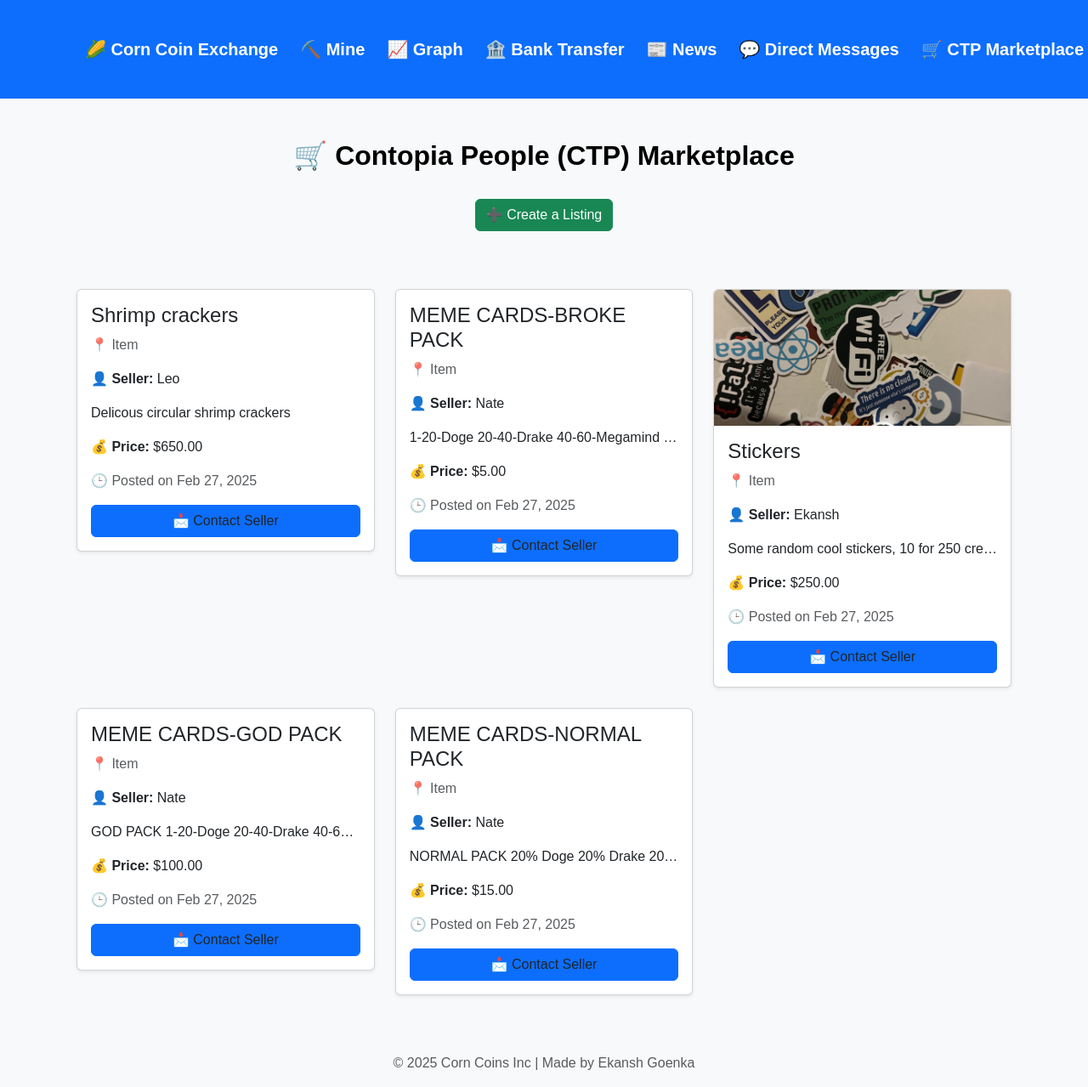
After one commit to Ekansh38/CornCoins, a Django app: page /marketplace/ in a window 1280 px wide. The commit adds this page. Shown: the whole page at 85% size. Run offline with Django 5.2, Linux system fonts and the light colour scheme; data comes from the database, SQL or seed files in the repository; both versions use the stored data as it was after the commit.

Commit message:
marketplace

```diff
--- a/bank/admin.py
+++ b/bank/admin.py
@@ -1,5 +1,5 @@
 from django.contrib import admin
-from .models import Account, Order, Market, NewsArticle, DirectMessage, GlobalChatMessage, MarketPriceHistory
+from .models import Account, Order, Market, NewsArticle, DirectMessage, GlobalChatMessage, MarketPriceHistory,MarketplaceListing
 
 
 class AccountAdmin(admin.ModelAdmin):
@@ -61,3 +61,4 @@ admin.site.register(NewsArticle, NewsArticleAdmin)
 admin.site.register(DirectMessage, DirectMessageAdmin)
 admin.site.register(GlobalChatMessage, GlobalChatAdmin)
 admin.site.register(MarketPriceHistory)
+admin.site.register(MarketplaceListing)
--- a/bank/models.py
+++ b/bank/models.py
@@ -128,3 +128,30 @@ class GlobalChatMessage(models.Model):
 
     def __str__(self):
         return f"Global Message from {self.sender.name}: {self.content[:30]}"
+
+
+
+
+
+class MarketplaceListing(models.Model):
+    LISTING_TYPES = [
+        ("item", "Item for Sale"),
+        ("job", "Job Offer"),
+    ]
+
+    seller = models.ForeignKey("Account", on_delete=models.CASCADE)
+    title = models.CharField(max_length=255)
+    description = models.TextField()
+    listing_type = models.CharField(max_length=10, choices=LISTING_TYPES)
+    price = models.DecimalField(max_digits=10, decimal_places=2, null=True, blank=True)
+    image = models.ImageField(upload_to="market_images/", null=True, blank=True)
+    created_at = models.DateTimeField(default=now)
+    is_active = models.BooleanField(default=True)  # Mark as sold/completed
+
+    def close_listing(self):
+        """Marks the listing as inactive (closed)."""
+        self.is_active = False
+        self.save()
+
+    def __str__(self):
+        return f"{self.title} - {self.seller.name}"
--- a/bank/templates/bank/graph.html
+++ b/bank/templates/bank/graph.html
@@ -59,6 +59,7 @@
         <a class="navbar-brand" href="/bank-transfer/">🏦 Bank Transfer</a>
         <a class="navbar-brand" href="/news/">📰 News</a>
 	<a class="navbar-brand" href="/dm/">💬 Direct Messages</a>
+	<a class="navbar-brand" href="/marketplace/">🛒 CTP Marketplace</a>
       </div>
     </nav>
 
--- a/bank/templates/bank/mining.html
+++ b/bank/templates/bank/mining.html
@@ -18,6 +18,7 @@
         <a class="navbar-brand" href="/bank-transfer/">🏦 Bank Transfer</a>
         <a class="navbar-brand" href="/news/">📰 News</a>
 	<a class="navbar-brand" href="/dm/">💬 Direct Messages</a>
+	<a class="navbar-brand" href="/marketplace/">🛒 CTP Marketplace</a>
       </div>
     </nav>
 
--- a/bank/templates/base.html
+++ b/bank/templates/base.html
@@ -22,6 +22,7 @@
         <a class="navbar-brand" href="/bank-transfer/">🏦 Bank Transfer</a>
         <a class="navbar-brand" href="/news/">📰 News</a>
         <a class="navbar-brand" href="/dm/">💬 Direct Messages</a>
+        <a class="navbar-brand" href="/marketplace/">🛒 CTP Marketplace</a>
       </div>
     </nav>
 
--- /dev/null
+++ b/bank/templates/marketplace/home.html
@@ -0,0 +1,132 @@
+{% extends "base.html" %}
+{% block content %}
+
+<br>
+<br>
+    <h2 class="text-center fw-bold">🛒 Contopia People (CTP) Marketplace</h2>
+<br>
+    <div class="text-center mb-3">
+        <a href="{% url 'add_listing' %}" class="btn btn-success">➕ Create a Listing</a>
+    </div>
+
+
+
+
+<div class="container mt-5">
+    <div class="row">
+        {% for listing in listings %}
+        <div class="col-md-4">
+   <a href="{% url 'listing_detail' listing.id %}" class="text-decoration-none">
+            <div class="card shadow-sm mb-4 listing-card">
+                {% if listing.image %}
+                <img src="{{ listing.image.url }}" class="card-img-top listing-image" alt="Listing Image">
+                {% endif %}
+                <div class="card-body listing-body">
+                    <h4 class="card-title">{{ listing.title }}</h4>
+                    <p class="text-muted">📍 {{ listing.listing_type|title }}</p>
+                    <p><strong>👤 Seller:</strong> {{ listing.seller.name }}</p>
+
+                    <p class="listing-description">{{ listing.description|truncatechars:100 }}</p>
+
+                    {% if listing.price %}
+                    <p><strong>💰 Price:</strong> ${{ listing.price|floatformat:2 }}</p>
+                    {% endif %}
+
+                    <p class="text-muted">🕒 Posted on {{ listing.created_at|date:"M d, Y" }}</p>
+
+                    <a href="{% url 'contact_seller' listing.id %}" class="btn btn-primary text-white" style="color: white; id="contact-button">📩 Contact Seller</a>
+
+                    {% if listing.seller.id == request.session.account_id and listing.is_active %}
+                    <button class="btn btn-danger mt-2 w-100 close-listing-btn" onclick="closeListing({{ listing.id }})">
+                        Close Listing
+                    </button>
+                    {% endif %}
+                </div>
+            </div>
+        </div>
+   </a>
+        {% empty %}
+        <p class="text-center">No listings available.</p>
+        {% endfor %}
+    </div>
+
+
+
+</div>
+<script>
+function closeListing(listingId) {
+    if (!confirm("Are you sure you want to close this listing?")) return;
+
+    fetch(`/marketplace/close/${listingId}/`, {
+        method: "POST",
+        headers: { "X-CSRFToken": "{{ csrf_token }}" }
+    })
+    .then(response => response.json())
+    .then(data => {
+        if (data.error) {
+            alert("❌ " + data.error);
+        } else {
+            alert("✅ Listing closed!");
+            location.reload();  // Refresh page
+        }
+    })
+    .catch(error => console.error("Error:", error));
+}
+</script>
+
+<style>
+
+.listing-card {
+    min-width: 300px;
+    max-height: 500px;
+    display: flex;
+    flex-direction: column;
+    overflow: hidden;
+}
+
+.listing-image {
+    max-height: 160px;
+    object-fit: cover;
+}
+
+.listing-body {
+    flex-grow: 1;
+    display: flex;
+    flex-direction: column;
+}
+
+.listing-description {
+    flex-grow: 1;
+    overflow: hidden;
+    text-overflow: ellipsis;
+    white-space: nowrap;
+}
+
+.close-listing-btn {
+    margin-top: auto;
+}
+
+
+
+.listing-card a {
+    text-decoration: none !important; /* Remove underline */
+    color: inherit !important; /* Prevent color change on hover */
+}
+
+
+
+.listing-card a:hover {
+    color: inherit !important; /* Prevent color change on hover */
+}
+
+.listing-card {
+    transition: transform 0.2s ease-in-out; /* Smooth scaling effect */
+}
+
+.listing-card:hover {
+    transform: scale(1.05); /* Grows 5% bigger on hover */
+}
+
+</style>
+
+{% endblock %}
--- a/bank/urls.py
+++ b/bank/urls.py
@@ -32,6 +32,15 @@ urlpatterns = [
     path("dm/history/<int:user_id>/", get_dm_history, name="get_dm_history"),  # ✅ Fetch past messages
     path("global/send/", send_global_message, name="send_global"),
     path("messages/update/", get_new_messages, name="get_new_messages"),
+
+    path("marketplace/", marketplace_home, name="marketplace_home"),
+    path("marketplace/add/", add_listing, name="add_listing"),
+    path("marketplace/contact/<int:listing_id>/", contact_seller, name="contact_seller"),
+    path("marketplace/close/<int:listing_id>/", close_listing, name="close_listing"),
+    path("marketplace/<int:listing_id>/", listing_detail_view, name="listing_detail"),
+
+
+
 ]
 
 if settings.DEBUG:
--- a/bank/views.py
+++ b/bank/views.py
@@ -1,6 +1,8 @@
 from .models import Account, Order, Market, Transaction, MarketPriceHistory, NewsArticle, DirectMessage, GlobalChatMessage
 from django.db.models import Q
 from django.contrib import messages
+from .models import MarketplaceListing
+from .forms import MarketplaceListingForm
 
 from .forms import NewsArticleForm
 from django.db.models import Sum
@@ -1021,3 +1023,96 @@ def unread_messages(request):
     unread_senders = [Account.objects.get(id=item["sender"]).name for item in unread]
 
     return JsonResponse({"unread_count": len(unread_senders), "unread_senders": unread_senders})
+
+
+
+
+
+
+
+
+
+def marketplace_home(request):
+    """
+    Displays all marketplace listings.
+    """
+    listings = MarketplaceListing.objects.filter(is_active=True).order_by("-created_at")
+    return render(request, "marketplace/home.html", {"listings": listings})
+
+
+def add_listing(request):
+    """
+    Allows users to create a marketplace listing.
+    """
+    if "account_id" not in request.session:
+        return redirect("/logout/")  # Require login
+
+    user = get_object_or_404(Account, id=request.session["account_id"])
+
+    if request.method == "POST":
+        form = MarketplaceListingForm(request.POST, request.FILES)
+        if form.is_valid():
+            listing = form.save(commit=False)
+            listing.seller = user
+            listing.save()
+            messages.success(request, "✅ Listing added successfully!")
+            return redirect("marketplace_home")
+    else:
+        form = MarketplaceListingForm()
+
+    return render(request, "marketplace/add_listing.html", {"form": form})
+
+
+def contact_seller(request, listing_id):
+    """
+    Starts a DM with the seller when 'Contact Seller' is clicked.
+    """
+    if "account_id" not in request.session:
+        return redirect("/logout/")
+
+    buyer = get_object_or_404(Account, id=request.session["account_id"])
+    listing = get_object_or_404(MarketplaceListing, id=listing_id)
+
+    # Create a blank DM if no chat exists
+    DirectMessage.objects.create(
+        sender=buyer,
+        receiver=listing.seller,
+        content="(This is an automated message to start a chat about your listing.)"
+    )
+
+    return redirect(f"/dm/?open_chat={listing.seller.id}")
+
+
+
+@csrf_exempt
+def close_listing(request, listing_id):
+    """Allows the seller to close their listing."""
+    if "account_id" not in request.session:
+        return JsonResponse({"error": "Not logged in"}, status=403)
+
+    user = get_object_or_404(Account, id=request.session["account_id"])
+    listing = get_object_or_404(MarketplaceListing, id=listing_id)
+
+    if listing.seller != user:
+        return JsonResponse({"error": "Unauthorized"}, status=403)
+
+    listing.close_listing()
+
+    buyer_id = request.GET.get("buyer_id")  # The buyer’s ID is sent via GET request
+    if buyer_id:
+        buyer = get_object_or_404(Account, id=buyer_id)
+        DirectMessage.objects.create(
+            sender=user,
+            receiver=buyer,
+            content=f"🎉 The listing '{listing.title}' has been closed. Payment should done between the seller and buyer.",
+        )
+
+    return JsonResponse({"message": "Listing closed successfully!"})
+
+
+
+def listing_detail_view(request, listing_id):
+    """Shows a detailed page for a marketplace listing."""
+    listing = get_object_or_404(MarketplaceListing, id=listing_id)
+
+    return render(request, "marketplace/listing_detail.html", {"listing": listing})
--- a/corncoin/settings.py
+++ b/corncoin/settings.py
@@ -24,7 +24,7 @@ BASE_DIR = Path(__file__).resolve().parent.parent
 SECRET_KEY = "django-insecure-v6933+b^)0ce4c$i2a3(t&gh8=hp7_&eod4vk%d#gnfecn#hiq"
 
 # SECURITY WARNING: don't run with debug turned on in production!
-DEBUG = False
+DEBUG = True
 
 ALLOWED_HOSTS = ["139.162.50.204", "*"]
 
```
Also changed, not shown: bank/forms.py (+12 -0 lines), bank/templates/bank/dm.html (+14 -0 lines), bank/templates/marketplace/add_listing.html (added, +22 -0 lines), bank/templates/marketplace/listing_detail.html (added, +32 -0 lines), bank/migrations/0019_marketplacelisting.py (added), bank/migrations/0020_alter_marketplacelisting_price.py (added), db.sqlite3, media/market_images/image.jpg (added), media/market_images/snacks.jpeg (added).
